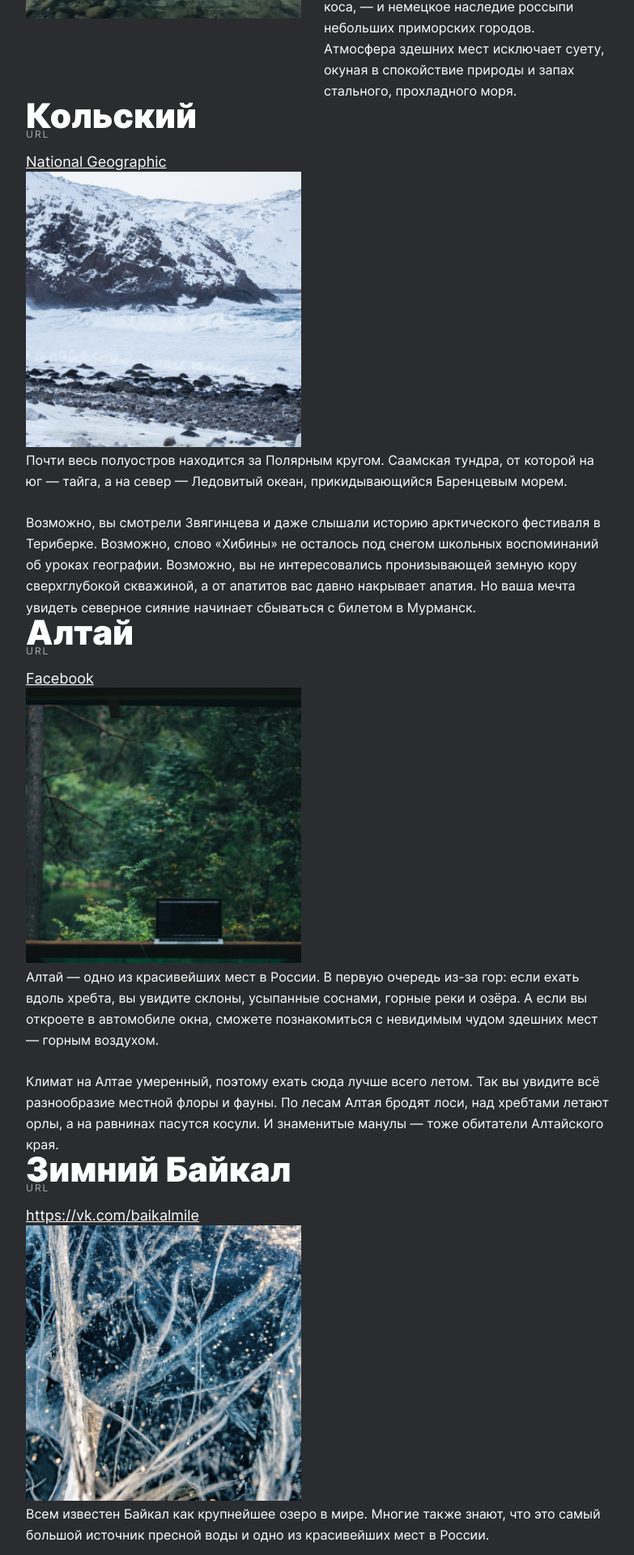
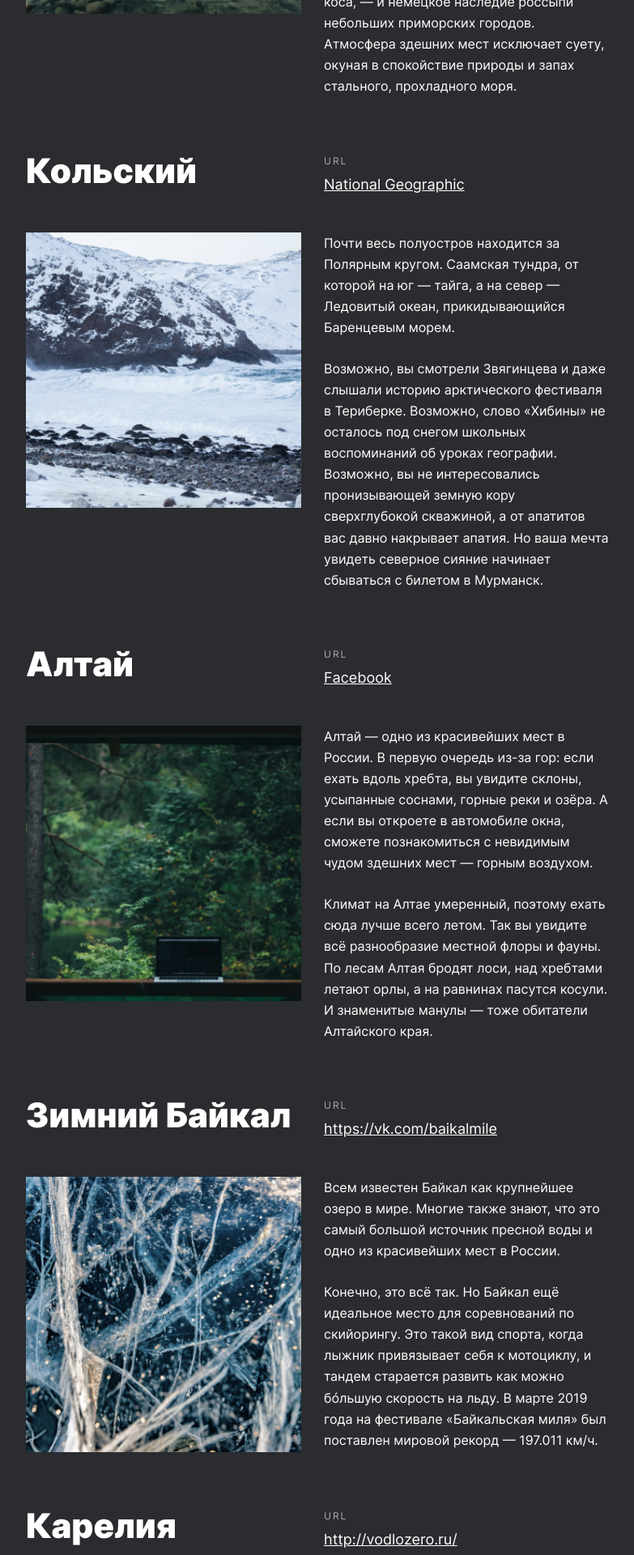
Before and after one commit to totfront/somewhere-travel, a React (Create React App) app: page / in a window 1280 px wide. Shown: the part 2480-4400 px from the top of the page at 81% size, without its empty margins (248-1031 px from the left). Built offline with nearby package versions, Linux system fonts and the light colour scheme.

Commit message:
feat: finished place for 768px

```diff
--- a/src/components/Place/Place.js
+++ b/src/components/Place/Place.js
@@ -10,13 +10,13 @@ function Place() {
     <section className={styles.wrapper}>
       <article className={styles.article}>
         <div className={styles.articleHeader}>
-          <h1 className={styles.title}>Куршская коса</h1>
-          <h2 className={styles.subtitle}>
+          <h2 className={styles.title}>Куршская коса</h2>
+          <h3 className={styles.subtitle}>
             <span className={styles.url}>URL</span>
             <a href="#" className={styles.link}>
               park-kosa.ru
             </a>
-          </h2>
+          </h3>
         </div>
         <div className={styles.articleContent}>
           <img className={styles.img} src={imgKosa} alt="Kurshskaya Kosa"></img>
@@ -39,104 +39,130 @@ function Place() {
         </div>
       </article>
       <article className={styles.article}>
-        <h1 className={styles.title}>Кольский</h1>
-        <h2 className={styles.subtitle}>
+        <div className={styles.articleHeader}>
+          <h2 className={styles.title}>Кольский</h2>
+          <h3 className={styles.subtitle}>
             <span className={styles.url}>URL</span>
             <a href="#" className={styles.link}>
               National Geographic
             </a>
-        </h2>
+          </h3>
+        </div>
+        <div className={styles.articleContent}>
           <img
             className={styles.img}
             src={imgKolsky}
             alt="Kolsky Peninsula"
           ></img>
+          <div className={styles.paragraphs}>
             <p className={styles.paragraph}>
-          Почти весь полуостров находится за Полярным кругом. Саамская тундра,
-          от которой на юг — тайга, а на север — Ледовитый океан,
+              Почти весь полуостров находится за Полярным кругом. Саамская
+              тундра, от которой на юг — тайга, а на север — Ледовитый океан,
               прикидывающийся Баренцевым морем.
             </p>
             <p className={styles.paragraph}>
-          Возможно, вы смотрели Звягинцева и даже слышали историю арктического
-          фестиваля в Териберке. Возможно, слово «Хибины» не осталось под снегом
-          школьных воспоминаний об уроках географии. Возможно, вы не
-          интересовались пронизывающей земную кору сверхглубокой скважиной, а от
-          апатитов вас давно накрывает апатия. Но ваша мечта увидеть северное
-          сияние начинает сбываться с билетом в Мурманск.
+              Возможно, вы смотрели Звягинцева и даже слышали историю
+              арктического фестиваля в Териберке. Возможно, слово «Хибины» не
+              осталось под снегом школьных воспоминаний об уроках географии.
+              Возможно, вы не интересовались пронизывающей земную кору
+              сверхглубокой скважиной, а от апатитов вас давно накрывает апатия.
+              Но ваша мечта увидеть северное сияние начинает сбываться с билетом
+              в Мурманск.
             </p>
+          </div>
+        </div>
       </article>
       <article className={styles.article}>
-        <h1 className={styles.title}>Алтай</h1>
-        <h2 className={styles.subtitle}>
+        <div className={styles.articleHeader}>
+          <h2 className={styles.title}>Алтай</h2>
+          <h3 className={styles.subtitle}>
             <span className={styles.url}>URL</span>
             <a href="#" className={styles.link}>
               Facebook
             </a>
-        </h2>
+          </h3>
+        </div>
+        <div className={styles.articleContent}>
           <img className={styles.img} src={imgAltai} alt="Altai Forest"></img>
+          <div className={styles.paragraphs}>
             <p className={styles.paragraph}>
-          Алтай — одно из красивейших мест в России. В первую очередь из-за гор:
-          если ехать вдоль хребта, вы увидите склоны, усыпанные соснами, горные
-          реки и озёра. А если вы откроете в автомобиле окна, сможете
-          познакомиться с невидимым чудом здешних мест — горным воздухом.
+              Алтай — одно из красивейших мест в России. В первую очередь из-за
+              гор: если ехать вдоль хребта, вы увидите склоны, усыпанные
+              соснами, горные реки и озёра. А если вы откроете в автомобиле
+              окна, сможете познакомиться с невидимым чудом здешних мест —
+              горным воздухом.
             </p>
             <p className={styles.paragraph}>
-          Климат на Алтае умеренный, поэтому ехать сюда лучше всего летом. Так
-          вы увидите всё разнообразие местной флоры и фауны. По лесам Алтая
-          бродят лоси, над хребтами летают орлы, а на равнинах пасутся косули. И
-          знаменитые манулы — тоже обитатели Алтайского края.
+              Климат на Алтае умеренный, поэтому ехать сюда лучше всего летом.
+              Так вы увидите всё разнообразие местной флоры и фауны. По лесам
+              Алтая бродят лоси, над хребтами летают орлы, а на равнинах пасутся
+              косули. И знаменитые манулы — тоже обитатели Алтайского края.
             </p>
+          </div>
+        </div>
       </article>
       <article className={styles.article}>
-        <h1 className={styles.title}>Зимний Байкал</h1>
-        <h2 className={styles.subtitle}>
+        <div className={styles.articleHeader}>
+          <h2 className={styles.title}>Зимний Байкал</h2>
+          <h3 className={styles.subtitle}>
             <span className={styles.url}>URL</span>
             <a href="#" className={styles.link}>
               https://vk.com/baikalmile
             </a>
-        </h2>
+          </h3>
+        </div>
+        <div className={styles.articleContent}>
           <img
             className={styles.img}
             src={imgBaikal}
             alt="Baikal Lake on ice"
           ></img>
+          <div className={styles.paragraphs}>
             <p className={styles.paragraph}>
-          Всем известен Байкал как крупнейшее озеро в мире. Многие также знают,
-          что это самый большой источник пресной воды и одно из красивейших мест
-          в России.
+              Всем известен Байкал как крупнейшее озеро в мире. Многие также
+              знают, что это самый большой источник пресной воды и одно из
+              красивейших мест в России.
             </p>
             <p className={styles.paragraph}>
-          Конечно, это всё так. Но Байкал ещё идеальное место для  соревнований
-          по скийорингу. Это такой вид спорта, когда лыжник привязывает себя к
-          мотоциклу, и тандем старается развить как можно бóльшую скорость на
-          льду. В марте 2019 года на фестивале «Байкальская миля» был поставлен
-          мировой рекорд — 197.011 км/ч.
+              Конечно, это всё так. Но Байкал ещё идеальное место для
+              соревнований по скийорингу. Это такой вид спорта, когда лыжник
+              привязывает себя к мотоциклу, и тандем старается развить как можно
+              бóльшую скорость на льду. В марте 2019 года на фестивале
+              «Байкальская миля» был поставлен мировой рекорд — 197.011 км/ч.
             </p>
+          </div>
+        </div>
       </article>
       <article className={styles.article}>
-        <h1 className={styles.title}>Карелия</h1>
-        <h2 className={styles.subtitle}>
+        <div className={styles.articleHeader}>
+          <h2 className={styles.title}>Карелия</h2>
+          <h3 className={styles.subtitle}>
             <span className={styles.url}>URL</span>
             <a href="#" className={styles.link}>
               http://vodlozero.ru/
             </a>
-        </h2>
+          </h3>
+        </div>
+        <div className={styles.articleContent}>
           <img
             className={styles.img}
             src={imgKarelia}
             alt="Karelian Lake and Forest"
           ></img>
+          <div className={styles.paragraphs}>
             <p className={styles.paragraph}>
               Сибирь заканчивается не на Урале, а в Карелии: образующая тайгу
               сибирская лиственница не растёт западнее Водлозера. Зато здесь она
-          вымахивает на 30 метров — леса карельских национальных парков из-за
-          непроходимых болот никогда не знали топора. Некоторым соснам уже
-          больше чем полтысячелетия. Прикоснитесь к живому существу, видевшему
-          солнце раньше, чем увидал его Иван Грозный. В девственном лесу на
-          сотню километров не встретишь тропы. А на редких тропинках деревья в
-          паре метров от земли помечены медвежьими когтями. Чтобы все знали, кто
-          тут хозяин.
+              вымахивает на 30 метров — леса карельских национальных парков
+              из-за непроходимых болот никогда не знали топора. Некоторым соснам
+              уже больше чем полтысячелетия. Прикоснитесь к живому существу,
+              видевшему солнце раньше, чем увидал его Иван Грозный. В
+              девственном лесу на сотню километров не встретишь тропы. А на
+              редких тропинках деревья в паре метров от земли помечены
+              медвежьими когтями. Чтобы все знали, кто тут хозяин.
             </p>
+          </div>
+        </div>
       </article>
     </section>
   );
--- a/src/components/Place/Place.module.css
+++ b/src/components/Place/Place.module.css
@@ -51,7 +51,7 @@
 
     .article {
         max-width: 720px;
-        margin: auto;
+        margin: 73px auto;
     }
     .articleHeader {
         display: flex;
```
Lines whose indentation alone changed are shown as unchanged.
